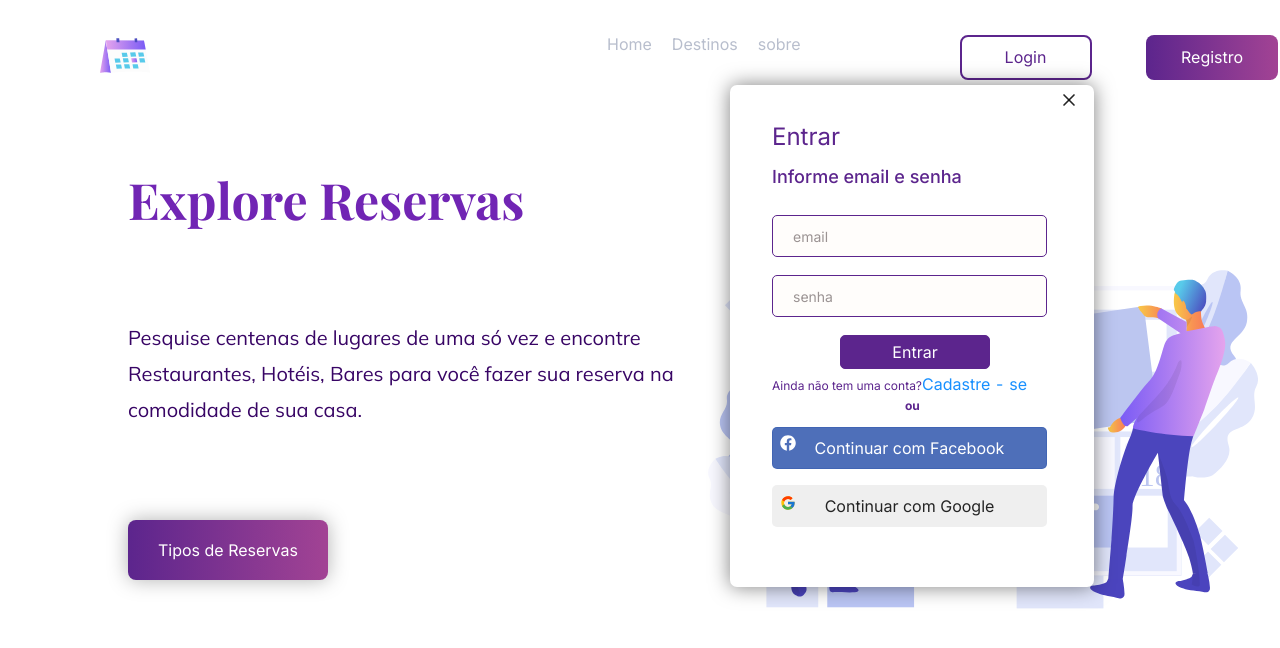
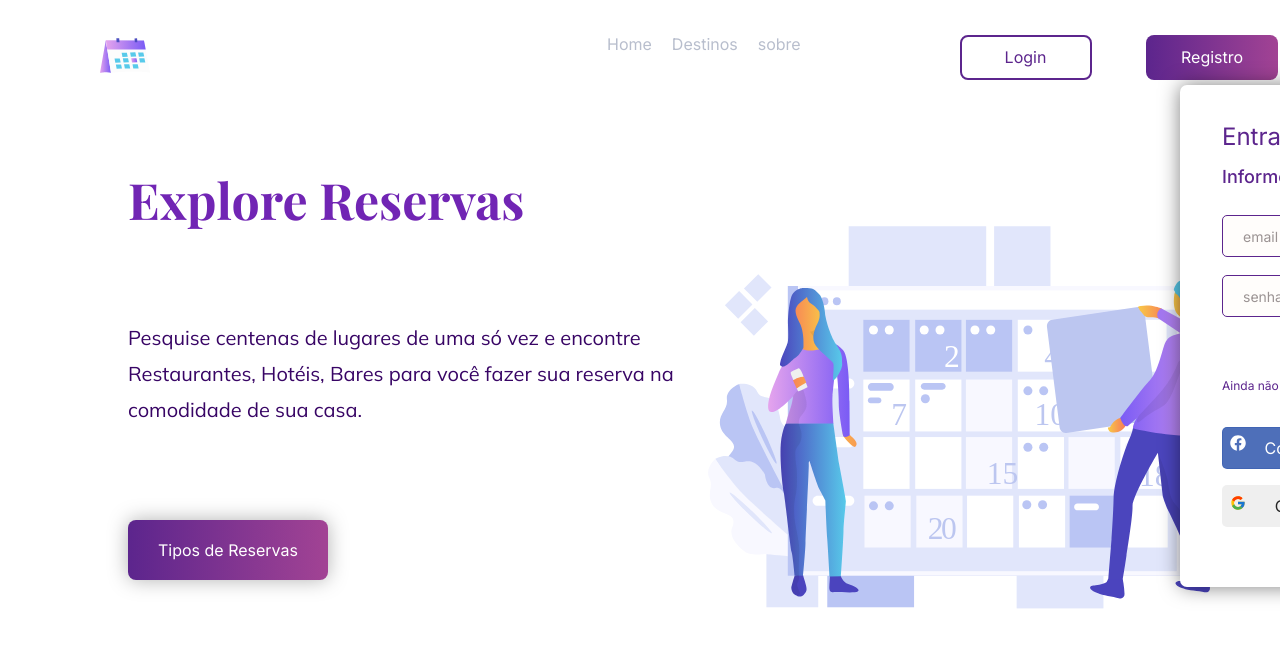
Before and after one commit to HEINRICK7/Booking_app, a React (Create React App) app: page / in a window 1280 px wide. Both pictures are taken after a click on the button "Login". Shown: the top 648 px of the page. Built offline with nearby package versions, Linux system fonts and the light colour scheme.

Commit message:
src/components/Modal/Modal_Login/styles.css

```diff
--- a/src/components/Modal/Modal_Login/styles.css
+++ b/src/components/Modal/Modal_Login/styles.css
@@ -17,7 +17,7 @@
     background: var(--white-color);
     width: 364px;
     height: 502px;
-    left: 730px;
+    left: 1180px;
     top: 85px;
 
     filter: drop-shadow(0px 0px 10px rgba(0, 0, 0, 0.5));
```
